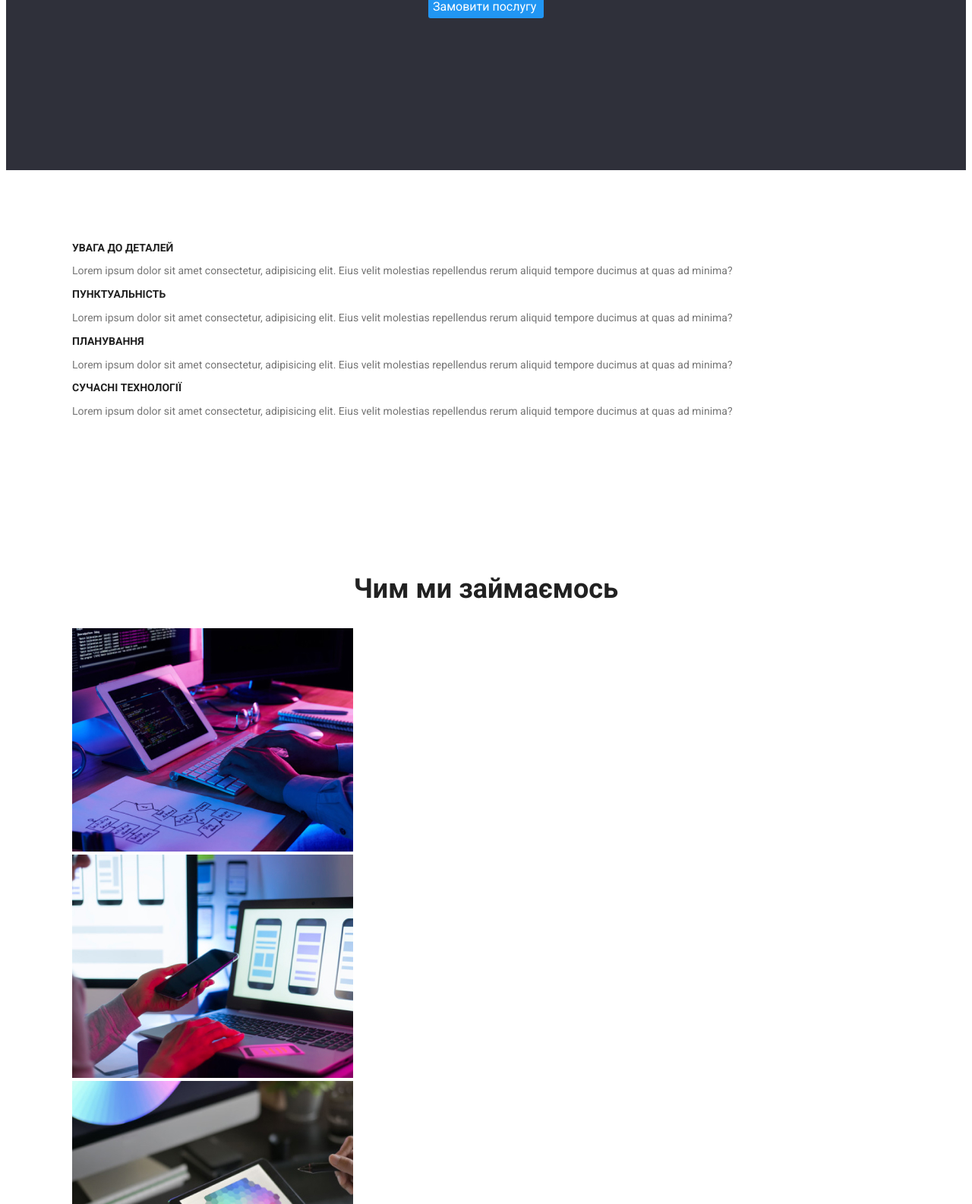
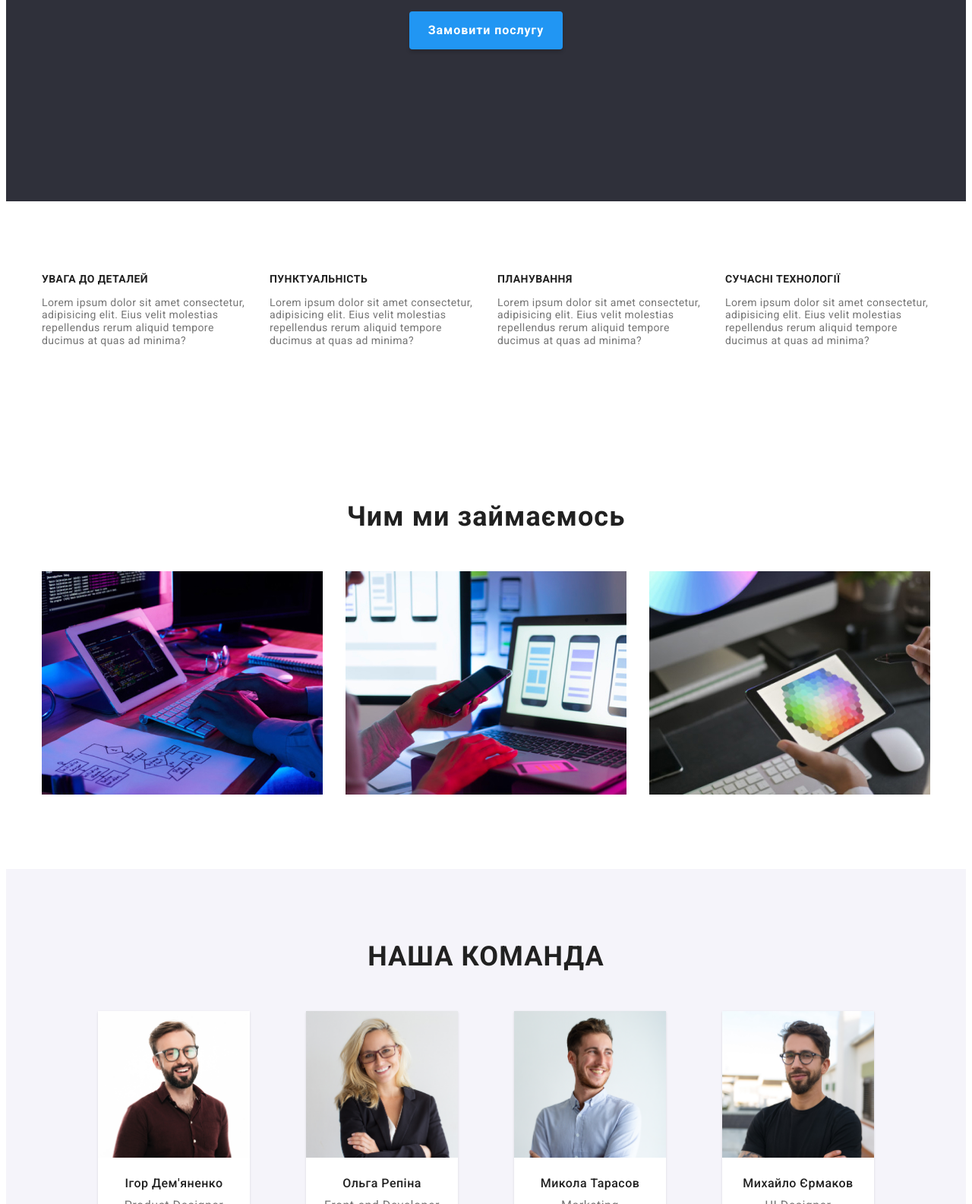
Before and after one commit to Vllaaddd/goiteens-homework-6, a plain HTML site: page index.html in a window 1280 px wide. Shown: the part 385-1970 px from the top of the page at 76% size. Drawn offline with Linux system fonts and the light colour scheme.

Commit message:
studio finished

```diff
--- a/index.html
+++ b/index.html
@@ -14,7 +14,7 @@
     <header class="page-header">
         <div class="container header-nav">
             <a href="./" class="logo"><span class="logo-span">Web</span>Studio</a>
-            <nav>
+            <nav class="navigation">
             <ul class="nav-list">
                 <li class="list-item"><a href="./" class="nav-link">Студія</a></li>
                 <li class="list-item"><a href="./portfolio.html" rel="noopener noreferer" class="nav-link">Портфоліо</a></li>
@@ -37,20 +37,21 @@
         <!-- Особливості -->
         <section class="section">
             <div class="container">
-                <ul>
-                    <li>
+                <h2 class="visually-hidden">Особливості</h2>
+                <ul class="features">
+                    <li class="features-item">
                         <h3 class="head-title">УВАГА ДО ДЕТАЛЕЙ</h3>
                         <p class="p-description">Lorem ipsum dolor sit amet consectetur, adipisicing elit. Eius velit molestias repellendus rerum aliquid tempore ducimus at quas ad minima?</p>
                     </li>
-                    <li>
+                    <li class="features-item">
                         <h3 class="head-title">ПУНКТУАЛЬНІСТЬ</h3>
                         <p class="p-description">Lorem ipsum dolor sit amet consectetur, adipisicing elit. Eius velit molestias repellendus rerum aliquid tempore ducimus at quas ad minima?</p>
                     </li>
-                    <li>
+                    <li class="features-item">
                         <h3 class="head-title">ПЛАНУВАННЯ</h3>
                         <p class="p-description">Lorem ipsum dolor sit amet consectetur, adipisicing elit. Eius velit molestias repellendus rerum aliquid tempore ducimus at quas ad minima?</p>
                     </li>
-                    <li>
+                    <li class="features-item">
                         <h3 class="head-title">СУЧАСНІ ТЕХНОЛОГІЇ</h3>
                         <p class="p-description">Lorem ipsum dolor sit amet consectetur, adipisicing elit. Eius velit molestias repellendus rerum aliquid tempore ducimus at quas ad minima?</p>
                     </li>
@@ -61,31 +62,31 @@
         <section class="section">
             <div class="container">
                 <H2 class="h2-title">Чим ми займаємось</H2>
-            <ul>
-                <li><img src="img/img1.jpg" alt="image"></li>
-                <li><img src="img/img2.jpg" alt="image"></li>
-                <li><img src="img/img3.jpg" alt="image"></li>
+            <ul class="images">
+                <li><img src="img/img1.jpg" alt="image" class="images_3"></li>
+                <li><img src="img/img2.jpg" alt="image" class="images_3"></li>
+                <li><img src="img/img3.jpg" alt="image" class="images_3"></li>
             </ul>
             </div>
         </section>
         <!-- Наша команда -->
         <section class="team section">
-            <div class="container">
+            <div class="container our_team">
                 <h2 class="h2-title">НАША КОМАНДА</h2>
-            <ul>
-                <li><img src="img/man1.jpg" alt="man" width="200">
+            <ul class="people">
+                <li class="team_card"><img src="img/man1.jpg" alt="man" width="200">
                     <p class="names">Ігор Дем'яненко</p>
                     <p class="p-small">Product Designer</p>
                 </li>
-                <li><img src="img/woman.jpg" alt="woman" width="200">
+                <li class="team_card"><img src="img/woman.jpg" alt="woman" width="200">
                     <p class="names">Ольга Репіна</p>
                     <p class="p-small">Front-end Developer</p>
                 </li>
-                <li><img src="img/man2.jpg" alt="man" width="200">
+                <li class="team_card"><img src="img/man2.jpg" alt="man" width="200">
                     <p class="names">Микола Тарасов</p>
                     <p class="p-small">Marketing</p>
                 </li>
-                <li><img src="img/man3.jpg" alt="man" width="200">
+                <li class="team_card"><img src="img/man3.jpg" alt="man" width="200">
                     <p class="names">Михайло Єрмаков</p>
                     <p class="p-small">UI Designer</p>
                 </li>
--- a/style.css
+++ b/style.css
@@ -21,9 +21,12 @@ html{
 .logo{
     color: #000000;
     font-family: Raleway, sans-serif;
-    font-style: 700;
+    font-weight: 700;
     font-size: 26px;
     line-height: 1.2;
+    letter-spacing: 0.03em;
+    margin-top: 10px;
+    margin-bottom: 15px;
 
 }
 .logo-span,
@@ -38,7 +41,7 @@ html{
 .nav-link{
     color: var(--primary-color);
     font-family: Roboto, sans-serif;
-    font-style: 500;
+    font-weight: 500;
     font-size: 14px;
     line-height: 1.2;
 
@@ -60,38 +63,45 @@ html{
     background-color: #2F303A;
     padding-bottom: 200px;
     padding-top: 200px;
+    text-align: center;
 }
 
 .hero-title{
     color: var(--secondary-color);
     font-family: Roboto, sans-serif;
-    font-style: 900;
+    font-weight: 900;
     font-size: 44px;
     line-height: 1.2;
-    text-align: center;
     margin-right: auto;
     margin-left: auto;
     margin-bottom: 30px;
+    letter-spacing: 0.06em;
 }
 
 .nav-list{
     list-style: none;
+    display: flex;
+    margin-left: 93px;
 }
 
 .head-title{
     color: var(--primary-color);
     font-family: Roboto, sans-serif;
-    font-style: 700;
+    font-weight: 700;
     font-size: 14px;
     line-height: 1.2;
+    letter-spacing: 0.03em;
 }
 
 .names{
     color: var(--primary-color);
     font-family: Roboto, sans-serif;
-    font-style: 500;
+    font-weight: 500;
     font-size: 16px;
     line-height: 1.2;
+    letter-spacing: 0.03em;
+    margin-top: 20px;
+    margin-bottom: 10px;
 }
 
 .items-descritption{
@@ -101,37 +111,43 @@ html{
 .h2-title{
     color: var(--primary-color);
     font-family: Roboto, sans-serif;
-    font-style: 700;
+    font-weight: 700;
     font-size: 36px;
     line-height: 1.2;
     text-align: center;
+    letter-spacing: 0.03em;
+    margin-bottom: 50px;
     }
 
 .p-small{
     color: var(--text-color);
     font-family: Roboto, sans-serif;
-    font-style: 400;
+    font-weight: 400;
     font-size: 16px;
     line-height: 1.2;
+    letter-spacing: 0.03em;
+    margin-bottom: 30px;
 }
 
 .p-description{
     color: var(--text-color);
     font-family: Roboto, sans-serif;
-    font-style: 400;
+    font-weight: 400;
     font-weight: 400;
     font-size: 14px;
     line-height: 1.2;
+    letter-spacing: 0.03em;
 }
 
 .address{
     color: var(--secondary-color);
     font-family: Roboto, sans-serif;
-    font-style: 400;
+    font-weight: 400;
     font-size: 14px;
     line-height: 1.2;
     margin-top: 20px;
     margin-left: 40px;
+    letter-spacing: 0.03em;
 }
 
 .footer{
@@ -143,29 +159,30 @@ html{
 .footer-link{
     color: var(--secondary-link-color);
     font-family: Roboto, sans-serif;
-    font-style: 400;
+    font-weight: 400;
     font-size: 14px;
     line-height: 1.2;
     margin-top: 9px;
-    margin-left: 0px;
+    margin-left: 40px;
+    letter-spacing: 0.03em;
 }
 
 .button{
     background-color: var(--accent-color);
     color: var(--secondary-color);
     font-family: Roboto, sans-serif;
-    font-style: 700;
+    font-weight: 700;
     font-size: 16px;
     line-height: 1.2;
     text-align: center;
     border: none;
-    border-radius: 3px;
-    width: 152px;
-    height: 30px;
-    display: flex;
-    align-items: center;
-    margin-right: auto;
-    margin-left: auto;
+    border-radius: 4px;
+    min-width: 200px;
+    height: 50px;
+    display: inline-block;
+    padding: 10px 25px;
+    box-shadow: 0px 4px 4px rgb(0 0 0 / 15%);
+    letter-spacing: 0.06em;
 }
 
 body{
@@ -180,6 +197,8 @@ a{
 
 ul{
     list-style: none;
+    margin: 0;
+    padding: 0;
 }
 
 .link-text{
@@ -199,10 +218,11 @@ ul{
 .logofooter{
     color: var(--secondary-color);
     font-family: Raleway, sans-serif;
-    font-style: 700;
+    font-weight: 700;
     font-size: 26px;
     line-height: 1.2;
     margin-left: 40px;
+    letter-spacing: 0.03em;
 }
 
 .team{
@@ -233,20 +253,72 @@ ul{
     margin-bottom: 0;
 }
 
-.header-nav{
+.header-nav,
+.link-list
+{
     display: flex;
     align-items: center;
+    justify-content: flex-start;
 }
 
 .nav-list{
     display: flex;
 }
 
-
-.link-list{
-    display: flex;
-}
-
 .link-list li + li{
     margin-left: 50px;
 }
+
+.link-list{
+    margin-left: auto;
+}
+
+.header-nav{
+    margin-bottom: 0;
+
+}
+
+.features{
+    display: flex;
+    justify-content: space-between;
+}
+
+.features-item{
+    width: 270px;
+}
+
+.images{
+    display: flex;
+    justify-content: space-between;
+}
+
+
+
+.visually-hidden {
+    position: absolute;
+    width: 1px;
+    height: 1px;
+    border: 0;
+    margin: -1px;
+    padding: 0;
+    clip: rect(0 0 0 0);
+    overflow: hidden;
+  }
+
+.images_3{
+    width: 370px;
+}
+
+.people{
+    display: flex;
+    justify-content: space-evenly;
+}
+
+.team_card{
+    background-color: #FFFFFF;
+    box-shadow: 0px 2px 1px 0px #00000033;
+    box-shadow: 0px 1px 1px 0px #00000024;
+    box-shadow: 0px 1px 3px 0px #0000001F;
+    text-align: center;
+    border-radius: 0px 0px 4px 4px;
+}
```
